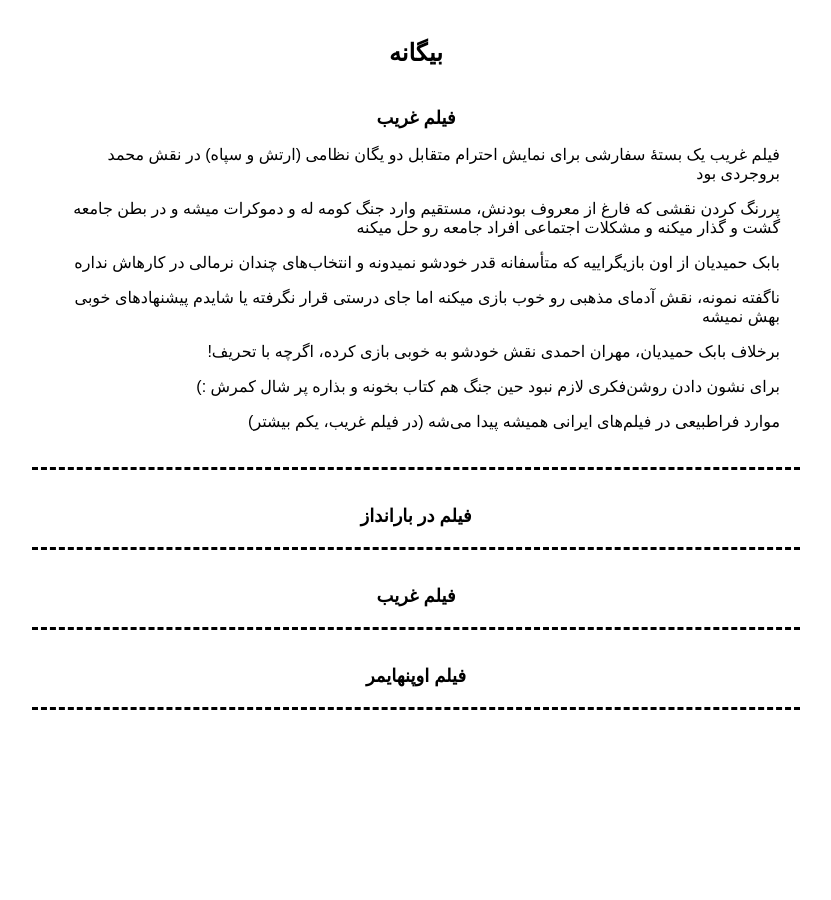
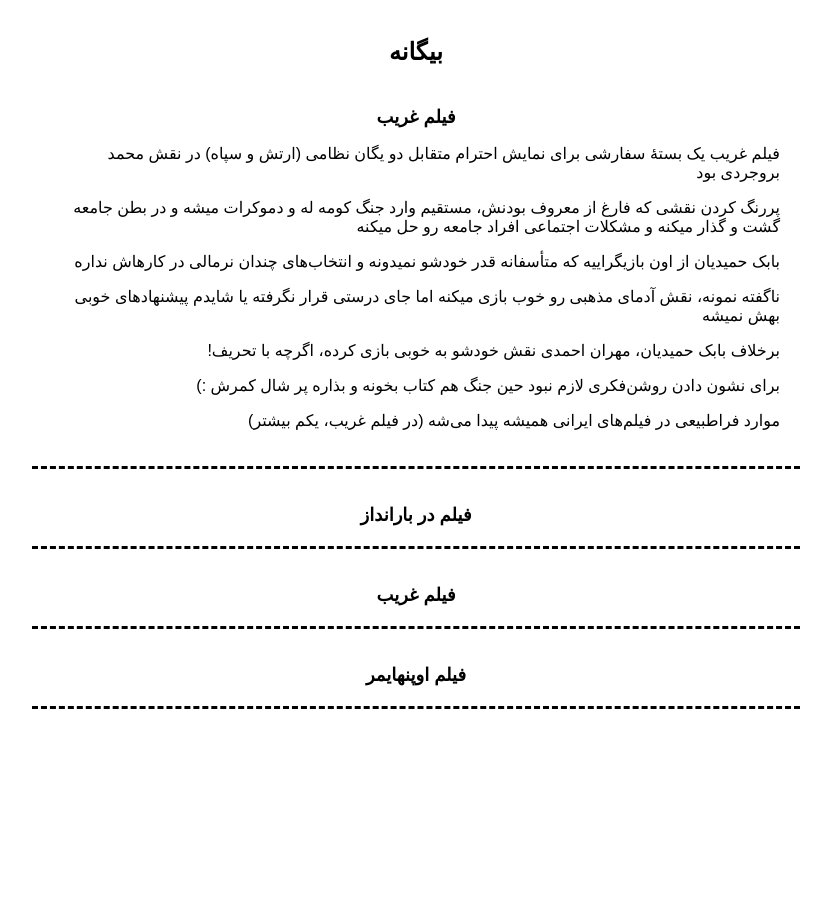
Before and after one commit to darkblog/darkblog.github.io, a Jekyll site: the page built from _posts/2023-8-7-2.md, in a window 1280 px wide. Shown: the whole page, without its empty margins (351-1182 px from the left). Built offline with Jekyll 4.4.1, drawn with Linux system fonts in a browser that asks for light colours.

Commit message:
Update default.html

```diff
--- a/_layouts/default.html
+++ b/_layouts/default.html
@@ -6,7 +6,7 @@
 <title>{% if page.title %}{{ page.title }}{% else %}{{ site.name }}{% endif %}</title>
 <meta name="description" content="{% if page.excerpt %}{{ page.excerpt | strip_html | strip_newlines | truncate: 160 }}{% else %}{{ site.description }}{% endif %}">
 <link rel="canonical" href="{{ page.url | replace:'index.html','' | prepend: site.baseurl | prepend: site.url }}">
-<style amp-custom>body{font-family:sans-serif;margin:auto;padding:30px;max-width:768px}header{padding-bottom:20px;padding-top:9px;font-size:x-large;font-weight:bold}h1,h2{font-size:large}a{color:black;text-decoration:none}.post{padding:20px;border-bottom:dashed black}.center{display:block;margin:auto;text-align:center}</style>
+<style amp-custom>body{font-family:sans-serif;margin:auto;padding:30px;max-width:768px}header{padding-bottom:20px;padding-top:8px;font-size:x-large;font-weight:bold}h1,h2{font-size:large}a{color:black;text-decoration:none}.post{padding:20px;border-bottom:dashed black}.center{display:block;margin:auto;text-align:center}</style>
 </head>
 <body>
 <header>
```
